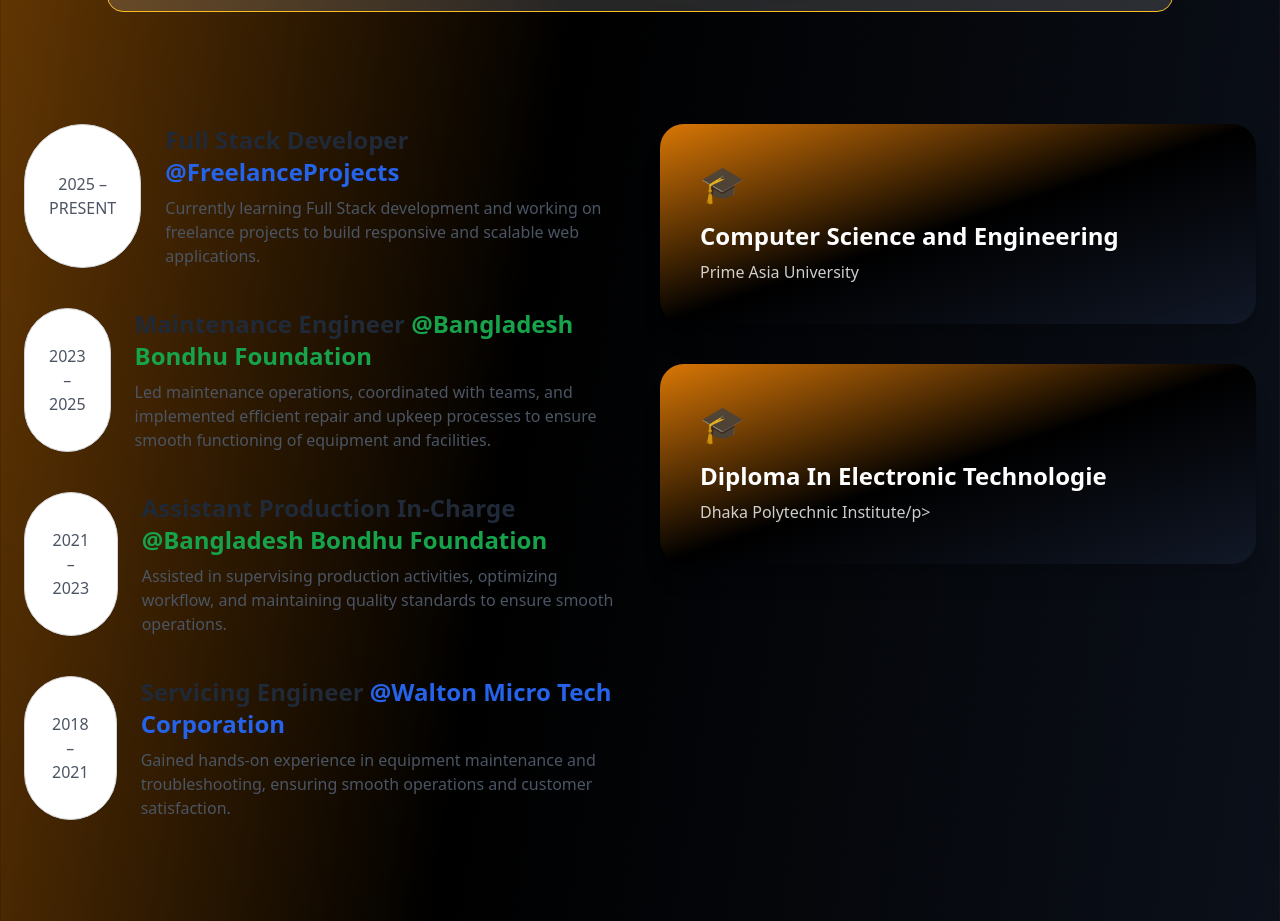
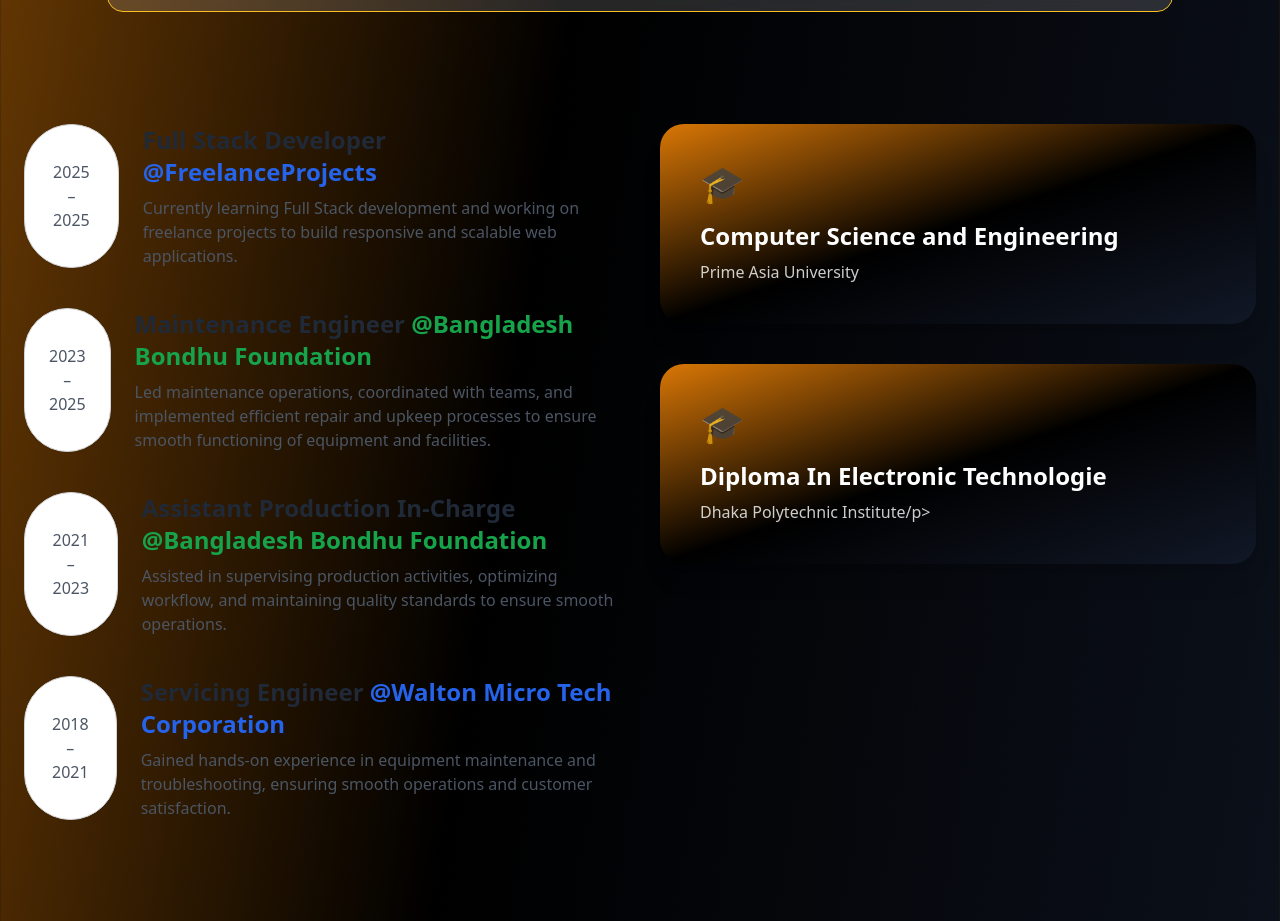
Before and after one commit to Sukanto-Sarker/Assignment3, a website: page index.html in a window 1280 px wide. Shown: the part 4560-5481 px from the top of the page. Drawn offline with nearby package versions, Linux system fonts and the light colour scheme; a web font is replaced by a local one.

Commit message:
Update index.html

```diff
--- a/index.html
+++ b/index.html
@@ -570,7 +570,7 @@
   <!-- Item 1 -->
   <div class="flex gap-6">
     <div class="border border-gray-300 bg-white rounded-full px-6 py-3 text-gray-600 font-medium shadow-sm flex items-center justify-center text-center w-full sm:w-auto">
-  2025 – PRESENT
+  2025 – 2025
 </div>
 
     <div>
```
